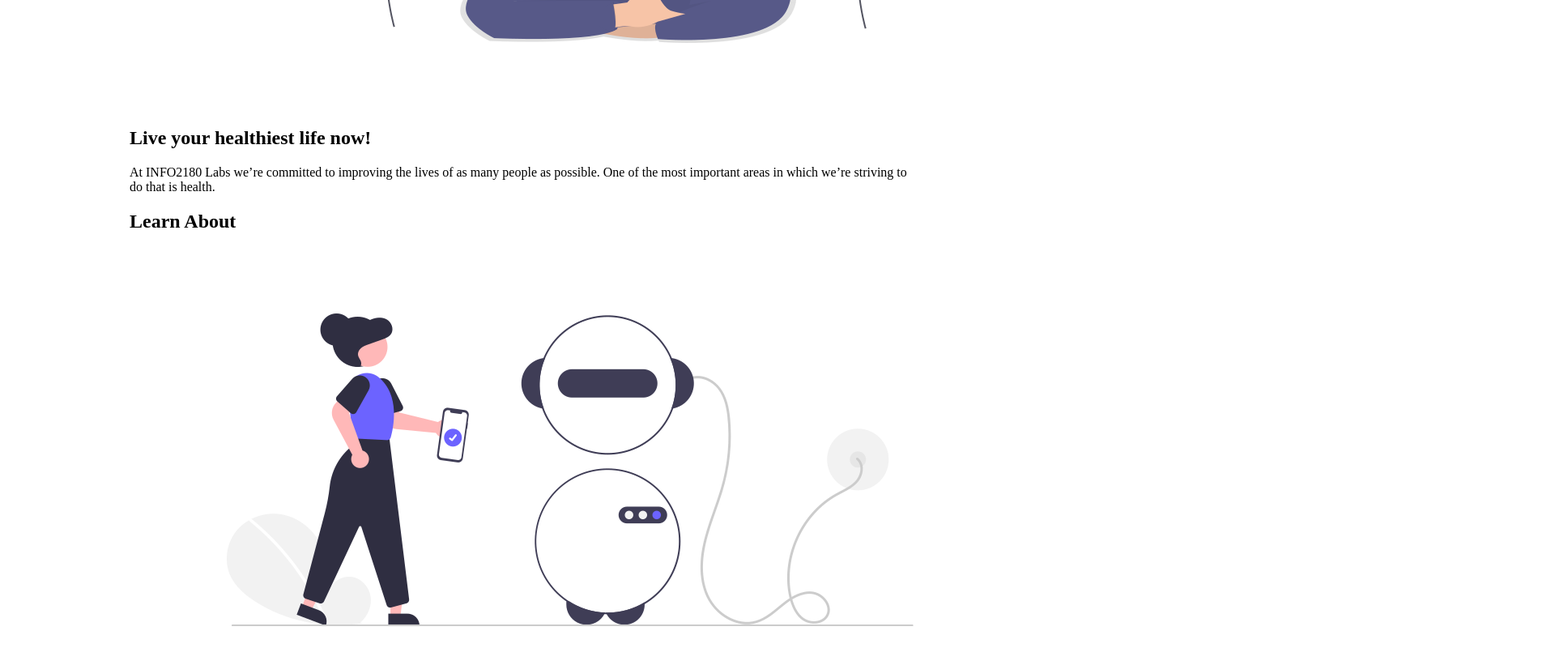
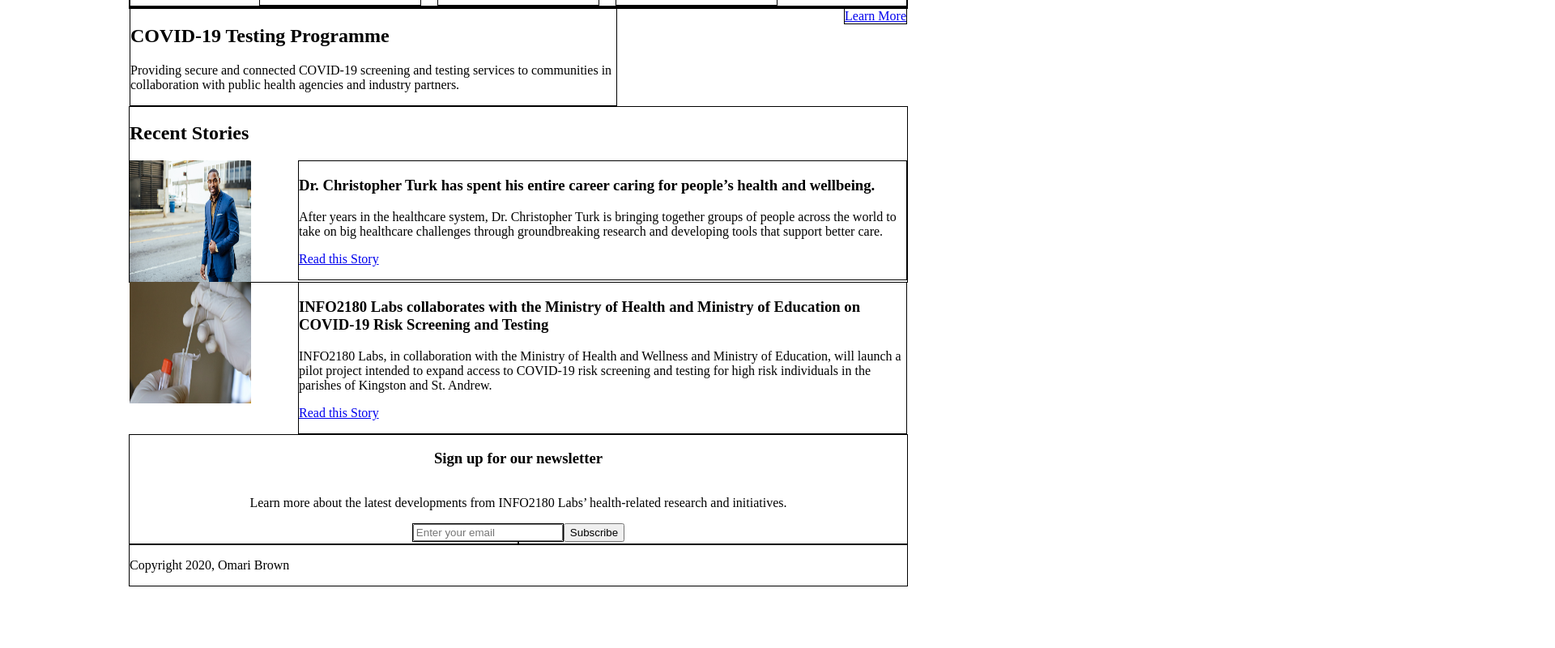
Before and after one commit to Omari-Brown/info2180-project1, a plain HTML site: page index.html in a window 1280 px wide. Shown: the part 800-1600 px from the top of the page at 81% size, 1920 px wide, since content can reach past the window. After the commit the page ends 1524 px from the top, so only its background shows below. Drawn offline with Linux system fonts and the light colour scheme.

Commit message:
Layout almost complete

```diff
--- a/styles.css
+++ b/styles.css
@@ -1,13 +1,23 @@
 /* Add your CSS to this file */
-body {
+div
+{
+    border: 1px solid black;
+}
+body
+{
     margin: 0;
     font-size: 16px;
 }
-
-.container {
+.container
+{
     margin: 0 auto;
     max-width: 960px;
     width: 100%;
+}
+img
+{
+    width: 150px;
+    height:150px;
 }
 .container h1
 {
@@ -23,15 +33,80 @@ body {
 ul
 {
     list-style-type: none;
-
 }
 li
 {
-    /*float: right;*/
     display: inline;
     margin: 5px;
 }
-main
+section
 {
-    clear: both;
+    clear:both;
 }
+.overview-hero-image
+{
+    float: left;
+}
+.overview-hero-text
+{
+    float: right;
+    width: 750px;
+}
+/*.learn-about .container
+{
+    display: flex;
+    flex-direction: column;
+    align-items: center;
+}*/
+.cards
+{
+    display: grid;
+    grid-template-columns: 200px 200px 200px;
+    grid-template-rows: 500px;
+    grid-gap: 20px;
+    justify-content: center;
+}
+.card img
+{
+    width: 180px;
+    height: 180px;
+}
+.testing .container
+{
+    flex-direction: row;
+    align-items: baseline;
+    justify-content: space-around;
+}
+.cta
+{
+    float: right;
+}
+.testing-desciption
+{
+    float: left;
+    width: 600px;
+}
+article img
+{
+    float: left;
+}
+article div
+{
+    float: right;
+    width: 750px;
+}
+article
+{
+    clear:both;
+}
+.newsletter .container
+{
+    display: flex;
+    flex-direction: column;
+    align-items: center;
+}
+form
+{
+    display: flex;
+    flex-direction: row;
+}
```
